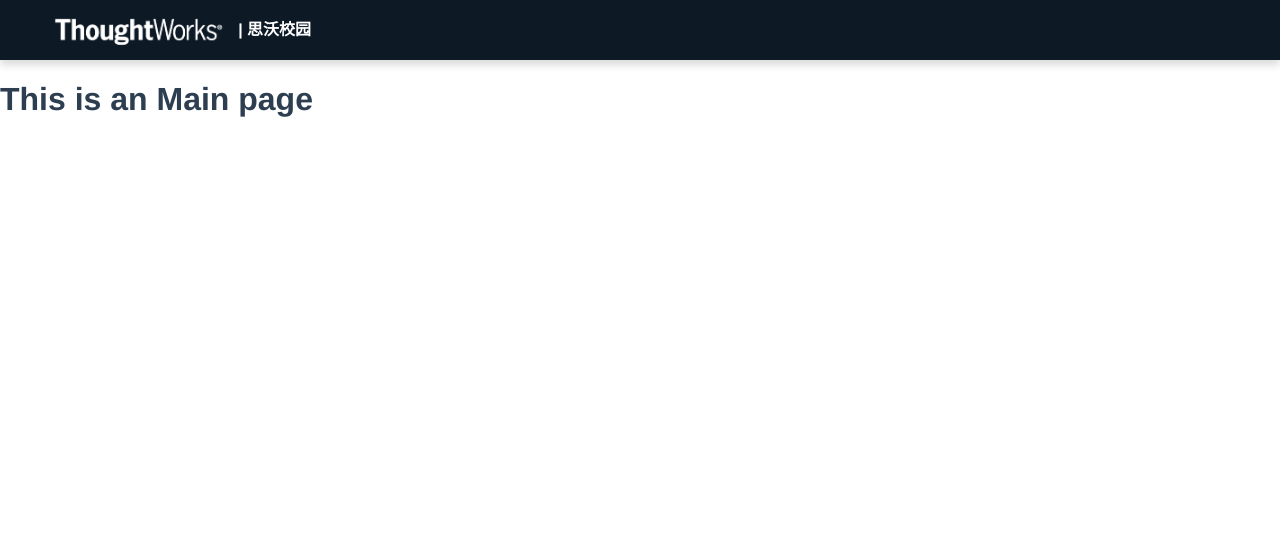
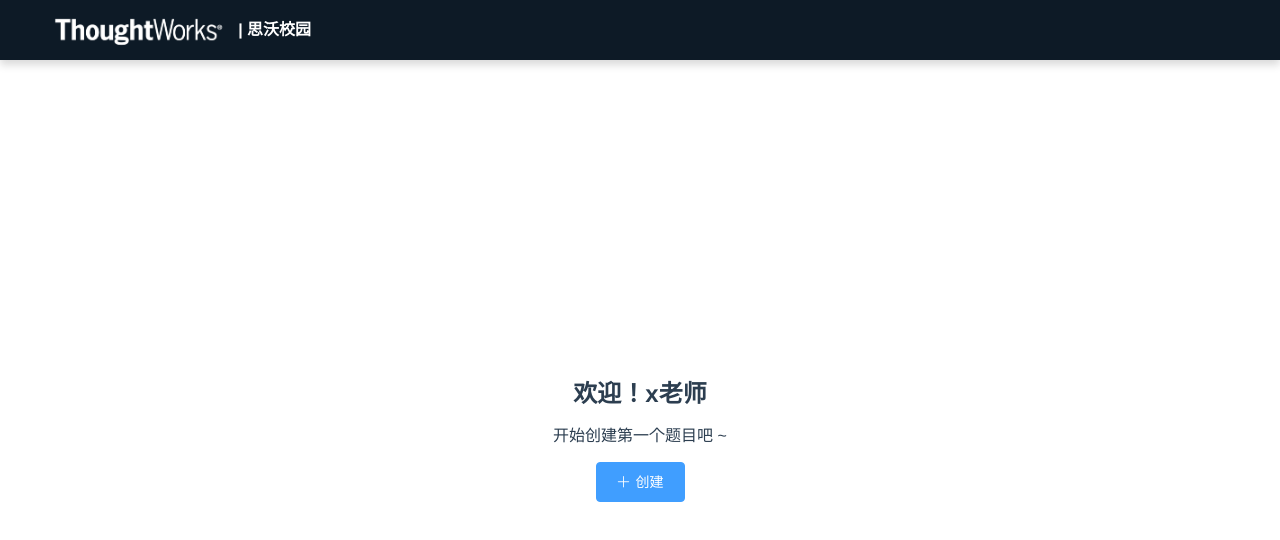
Before and after one commit to vv13/nho-demo, a Vue app: page /#/main in a window 1280 px wide. Shown: the top 540 px of the page. Built offline with nearby package versions, Linux system fonts and the light colour scheme.

Commit message:
feat: add main layout

```diff
--- /dev/null
+++ b/src/layout/MainLayout.vue
@@ -0,0 +1,21 @@
+<template>
+  <div class="main">
+    <Header></Header>
+    <router-view></router-view>
+  </div>
+</template>
+<script>
+import Header from '../components/Header';
+export default {
+  components: {
+    Header,
+  },
+  methods: {
+    handleCreate() {
+      this.$router.push({
+        name: 'question',
+      });
+    },
+  },
+};
+</script>
--- a/src/router.js
+++ b/src/router.js
@@ -15,12 +15,14 @@ export default new Router({
     },
     {
       path: '/main',
-      name: 'main',
-      // route level code-splitting
-      // this generates a separate chunk (about.[hash].js) for this route
-      // which is lazy-loaded when the route is visited.
-      component: () =>
-        import(/* webpackChunkName: "about" */ './views/Main.vue'),
+      component: () => import('./layout/MainLayout.vue'),
+      children: [
+        {
+          path: '',
+          name: 'main',
+          component: () => import('./views/Main.vue'),
+        },
+      ],
     },
   ],
 });
--- a/src/views/Main.vue
+++ b/src/views/Main.vue
@@ -1,14 +1,31 @@
 <template>
-  <div class="main">
-    <Header></Header>
-    <h1>This is an Main page</h1>
+  <div>
+    <div class="teacher-initial">
+      <h2>欢迎！x老师</h2>
+      <p>开始创建第一个题目吧 ~</p>
+      <el-button icon="el-icon-plus" type="primary" @click="handleCreate"
+        >创建</el-button
+      >
+    </div>
   </div>
 </template>
 <script>
-import Header from '../components/Header';
 export default {
-  components: {
-    Header,
+  methods: {
+    handleCreate() {
+      this.$router.push({
+        name: 'question',
+      });
+    },
   },
 };
 </script>
+
+<style lang="less">
+.teacher-initial {
+  padding-top: 300px;
+  max-width: 400px;
+  margin: auto;
+  text-align: center;
+}
+</style>
```
